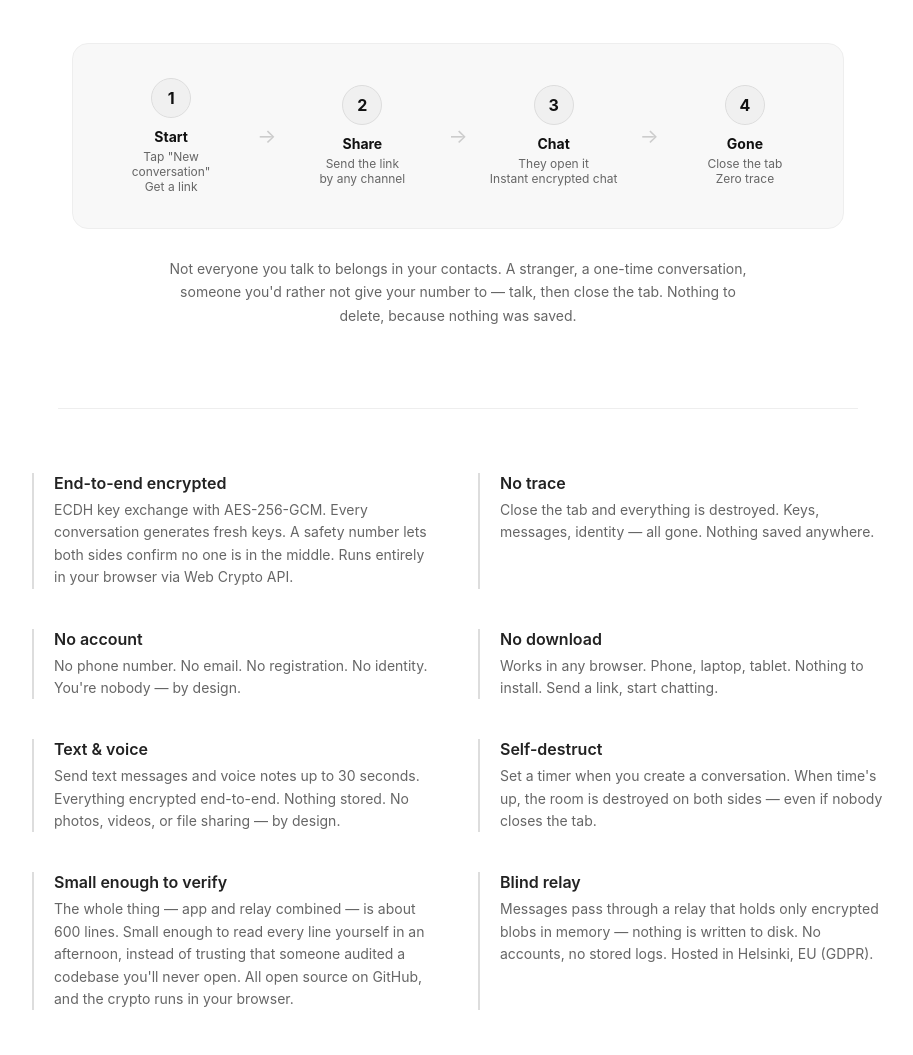
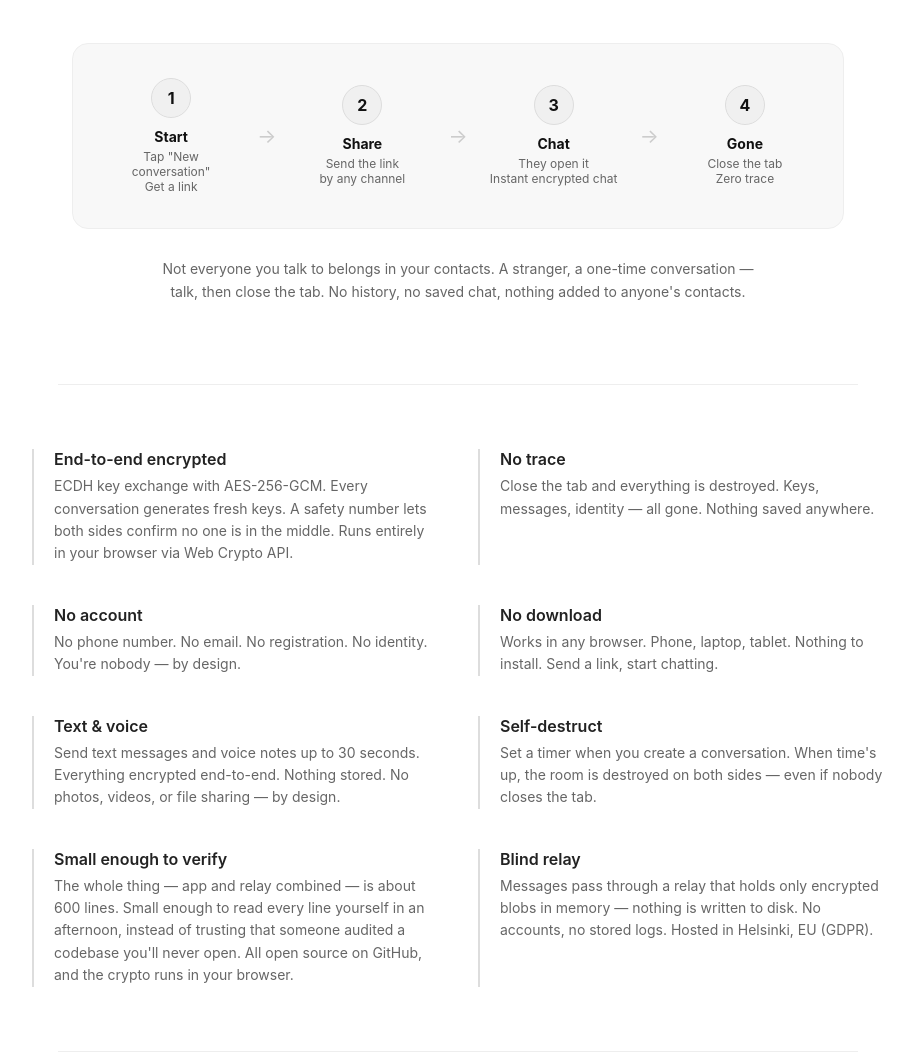
Before and after one commit to arnon-shub/arnon, a plain HTML site: page index.html in a window 1280 px wide. Shown: the part 673-1728 px from the top of the page, without its empty margins (182-1095 px from the left). Drawn offline with Linux system fonts and the light colour scheme.

Commit message:
Landing: reword use-case line to drop the inaccurate 'no number' implication
Sharing the Arnon link over SMS/WhatsApp still exposes your number, so 'someone you'd rather not give your number to' overpromised. Reworded to claim only what's true regardless of how the link is shared: no history, no saved chat, nothing added to anyone's contacts. Same tone, placement, and styling.

```diff
--- a/index.html
+++ b/index.html
@@ -138,7 +138,7 @@ footer a{color:#aaa}footer a:hover{color:#fff}
       </div>
     </div>
   </div>
-  <p class="use-case">Not everyone you talk to belongs in your contacts. A stranger, a one-time conversation, someone you'd rather not give your number to — talk, then close the tab. Nothing to delete, because nothing was saved.</p>
+  <p class="use-case">Not everyone you talk to belongs in your contacts. A stranger, a one-time conversation — talk, then close the tab. No history, no saved chat, nothing added to anyone's contacts.</p>
 </div>
 
 <div class="divider"></div>
```
